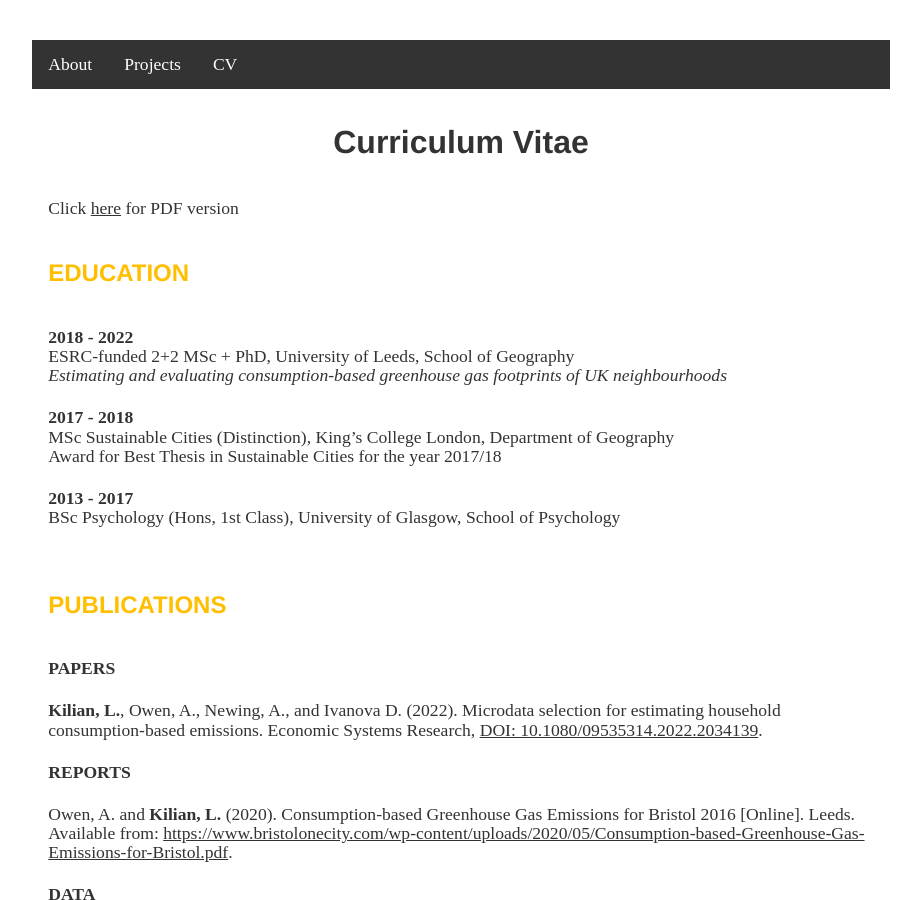
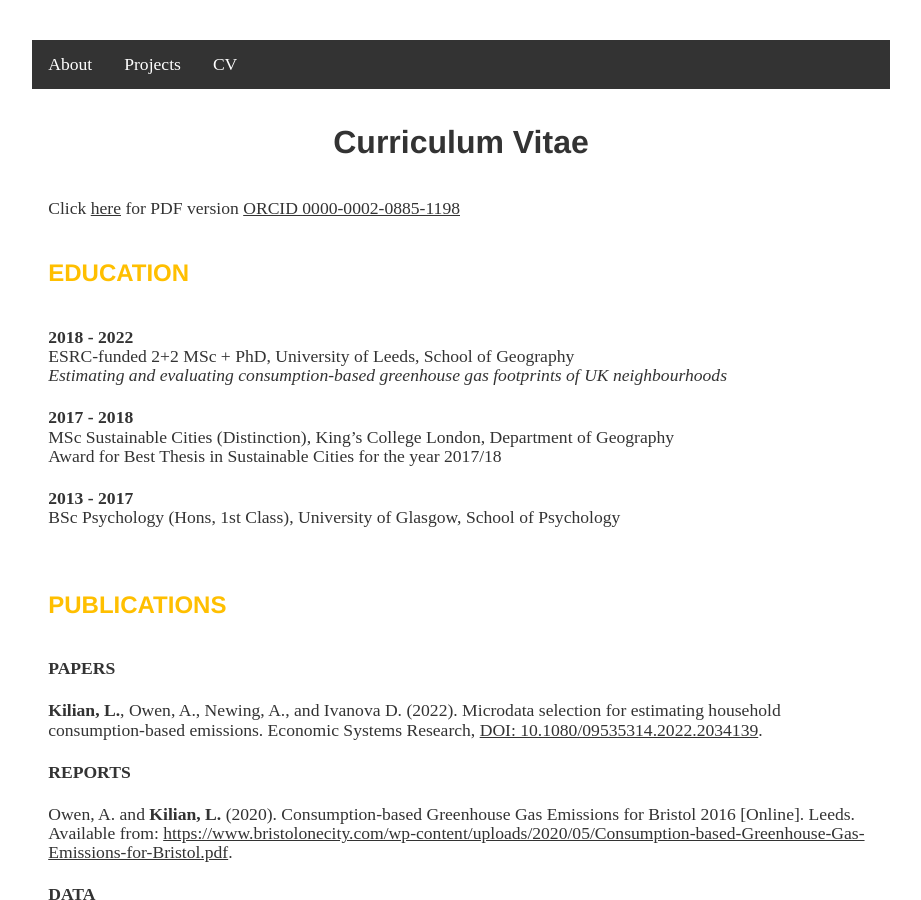
Before and after one commit to lena-kilian/lena-kilian.github.io, a Jekyll site: the page built from cv/index.md, in a window 1280 px wide and 900 px high. Shown: the whole window, without its empty margins (179-1100 px from the left). Built offline with Jekyll 4.4.1, drawn with Linux system fonts in a browser that asks for light colours; our own code applies the rules of GitHub Pages for plain Markdown files.

Commit message:
Update index.md

```diff
--- a/cv/index.md
+++ b/cv/index.md
@@ -1,5 +1,6 @@
 # Curriculum Vitae
 Click [here](https://github.com/lena-kilian/lena-kilian.github.io/raw/master/cv/LenaKilian_CV_20210119.pdf) for PDF version
+[ORCID 0000-0002-0885-1198](https://orcid.org/my-orcid?orcid=0000-0002-0885-1198)
 
 ### EDUCATION
 
```
